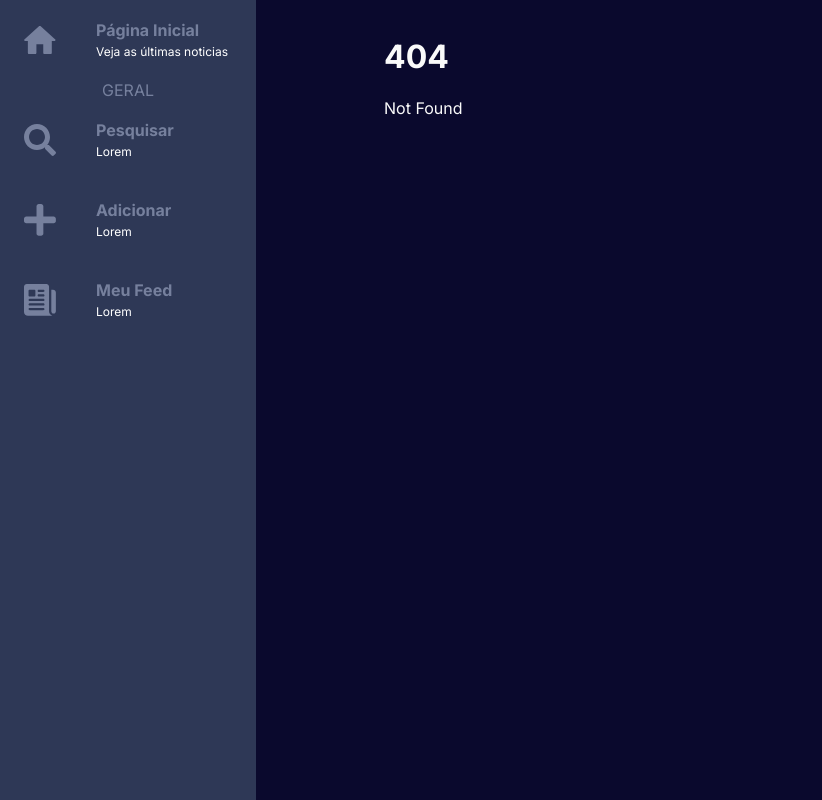
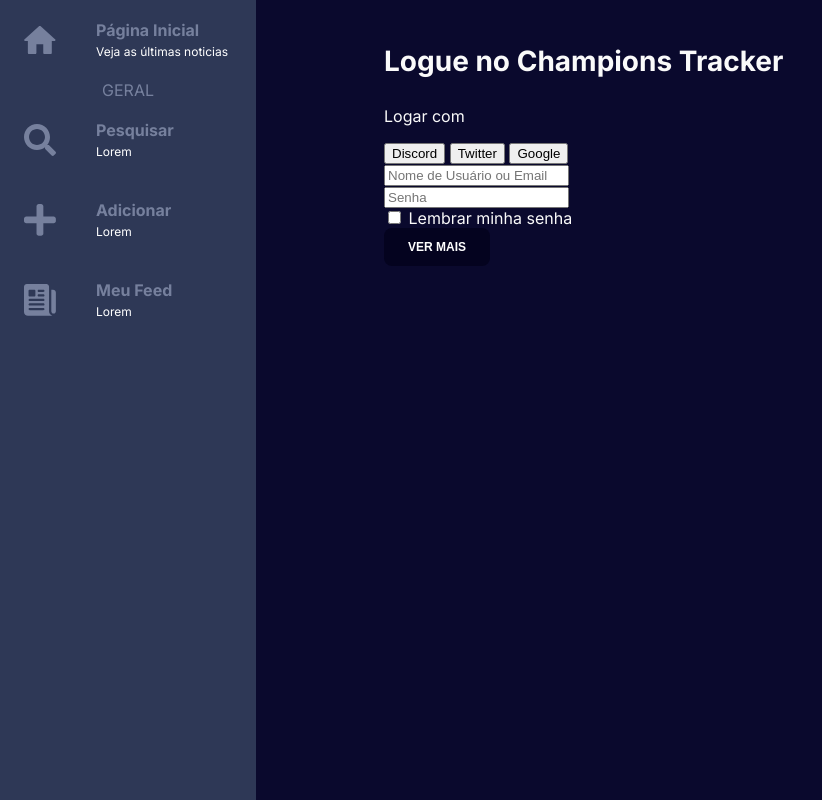
Before and after one commit to GabrielleCGNeves/ChampionsTracker, a SvelteKit app: page /login in a window 1280 px wide. Before the commit this address had no page. Shown: the whole page, without its empty margins (0-822 px from the left). Built offline with nearby package versions, Linux system fonts and the light colour scheme.

Commit message:
✨ login page
Co-authored-by: Gabrielle Carvalho <GabrielleCGNeves@users.noreply.github.com>

```diff
--- /dev/null
+++ b/src/routes/login/+page.svelte
@@ -0,0 +1,36 @@
+<script>
+    import Butao from "$lib/components/Butao.svelte";
+</script>
+
+<p class="title">Logue no Champions Tracker</p>
+<p class="details">Logar com</p>
+
+<div class="grid-container">
+    <div class="grid-item">
+        <button class="discord">Discord</button>
+        <button class="twitter">Twitter</button>
+        <button class="google">Google</button>
+    </div>
+</div>
+
+<form action="POST" class="forms">
+    <input type="text" class="input" name="username" placeholder="Nome de Usuário ou Email">
+    <br>
+    <input type="password" class="input" name="pass" placeholder="Senha">
+</form>
+
+<div class="div">
+    <input type="checkbox" name="rememberMe">
+    <label for="" class="details">Lembrar minha senha</label>
+</div>
+
+<Butao ref="confirmar" texto={"LOGAR"} />
+
+<style>
+    :global([ref=confirmar]) {
+        background-color: var(--secondary-color);
+    }
+    :global([ref=confirmar]):hover {
+        background-color: var(--forms-color);
+    }
+</style>
```
